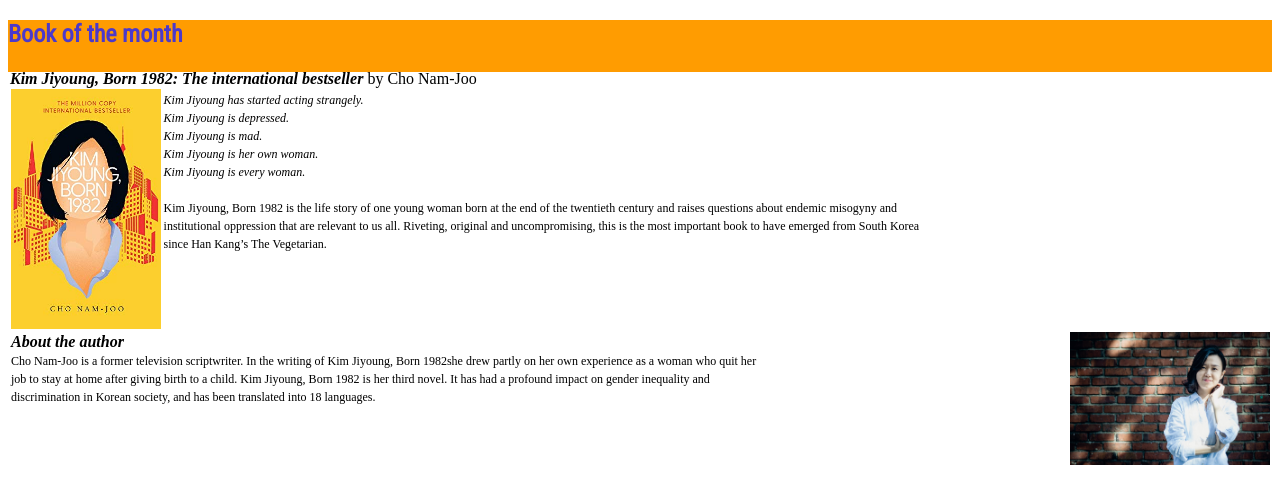
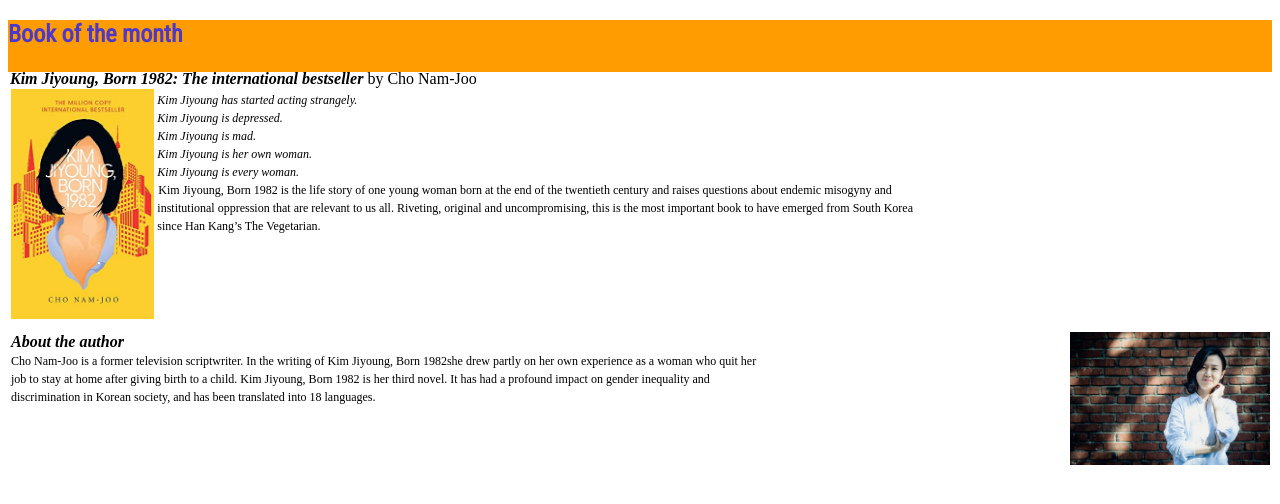
Before and after one commit to jeonghihi/commaneverends.github.io, a Jekyll site: the page commasmonth/2021-03-book.html, which Jekyll copies as it is, in a window 1280 px wide. Shown: the top 504 px of the page. Built offline with Jekyll 4.4.1, drawn with Linux system fonts in a browser that asks for light colours; some web fonts are replaced.

Commit message:
Update 2021-03-book.html

```diff
--- a/commasmonth/2021-03-book.html
+++ b/commasmonth/2021-03-book.html
@@ -40,10 +40,10 @@
           <div class="div-book-month-book-title">
             <span style="font-weight:bold; font-style:italic;"> Kim Jiyoung, Born 1982: The international bestseller </span> by Cho Nam-Joo </div>
           <div class="div-book-month-book-pic">
-            <img src="./data/82kimjiyoung.png"; height="240"></img></div>
+            <img src="./data/82kimjiyoung.png"; height="230"></img></div>
           <div class="div-book-month-book-txt">
             <span style="font-style:italic; font-size:12px;"> Kim Jiyoung has started acting strangely.<br /> Kim Jiyoung is depressed. <br /> Kim Jiyoung is mad. <br /> Kim Jiyoung is her own woman.<br />Kim Jiyoung is every woman.<br /></span>
-            <span style="font-style:bold; font-size:12px;"> <br /> Kim Jiyoung, Born 1982 is the life story of one young woman born at the end of the twentieth century and raises questions about endemic misogyny and institutional oppression that are relevant to us all. Riveting, original and uncompromising, this is the most important book to have emerged from South Korea since Han Kang’s The Vegetarian.</span>
+            <span style="font-style:bold; font-size:12px; margin: 1px"> Kim Jiyoung, Born 1982 is the life story of one young woman born at the end of the twentieth century and raises questions about endemic misogyny and institutional oppression that are relevant to us all. Riveting, original and uncompromising, this is the most important book to have emerged from South Korea since Han Kang’s The Vegetarian.</span>
         </div>
       </div>
 
```
